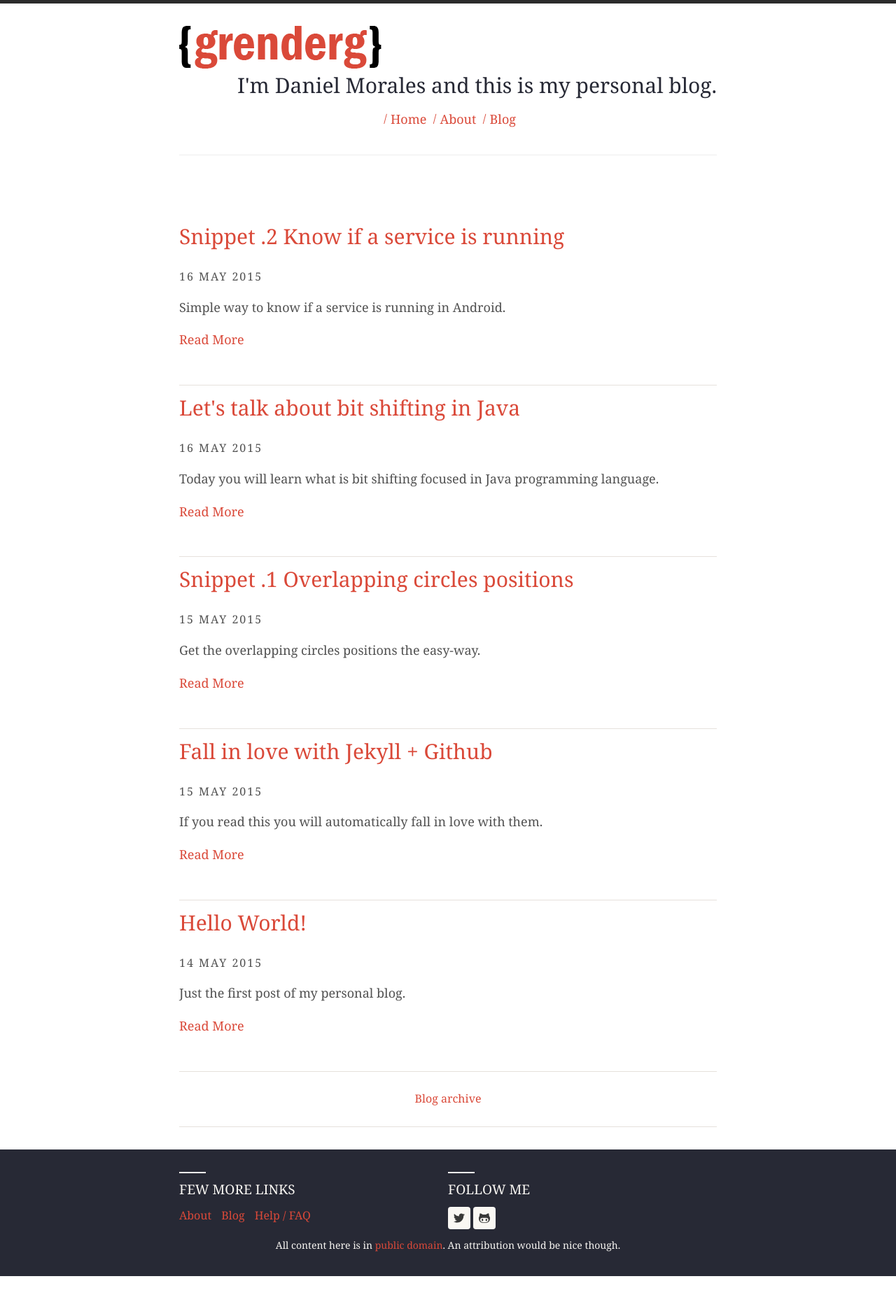
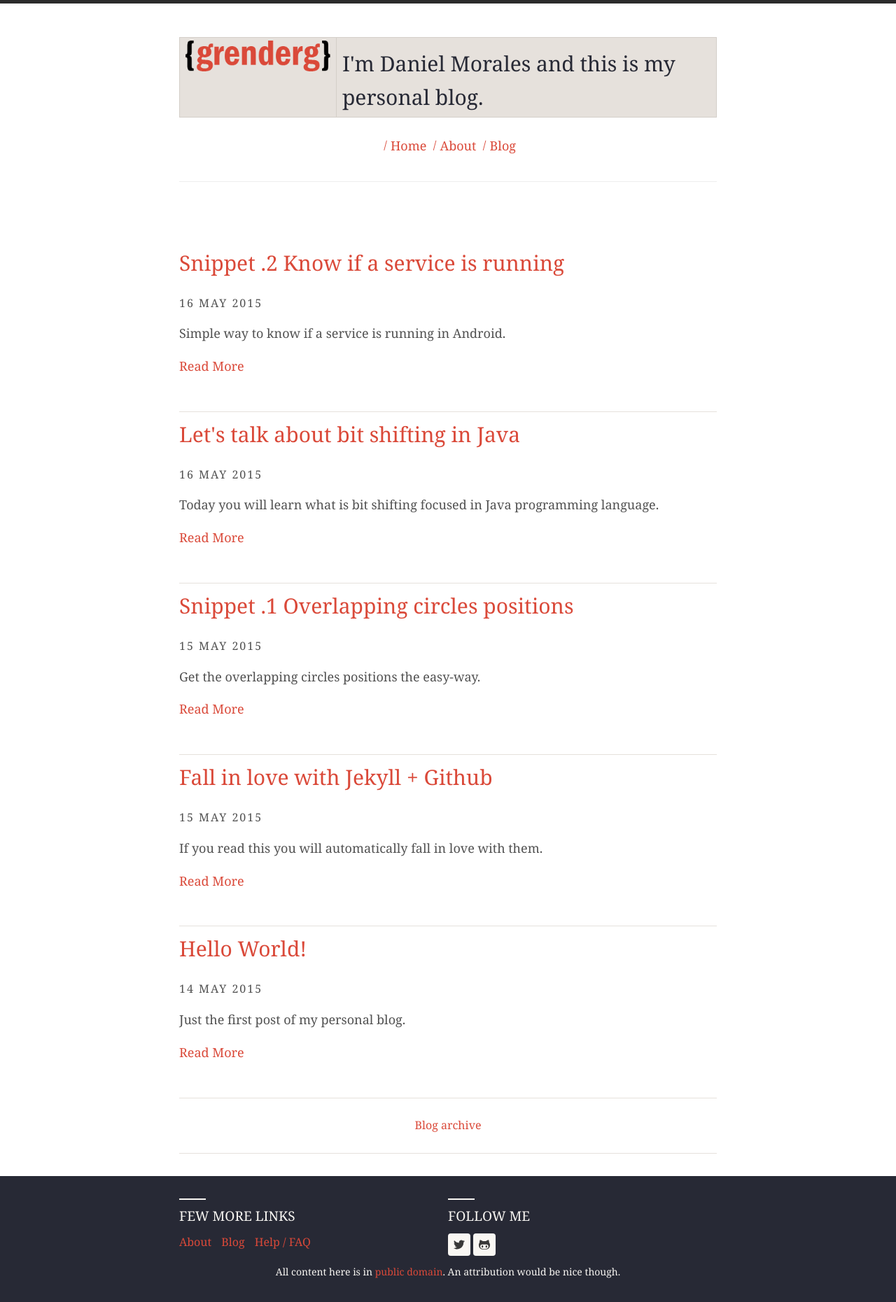
Before and after one commit to GrenderG/grenderg.github.io, a Jekyll site: the page built from index.html, in a window 1280 px wide. Shown: the whole page at 70% size. Built offline with Jekyll 4.4.1, drawn with Linux system fonts in a browser that asks for light colours; nearby versions of some CDN libraries; before the commit the page ends 1824 px from its top, so only the background shows below that.

```diff
--- a/_layouts/default.html
+++ b/_layouts/default.html
@@ -27,8 +27,12 @@
         <header class="main-header">
             <div class="wc-container">
                 <!--<h1><a href="{{ site.baseurl }}/">{{ site.harmony.name }}</a></h1>-->
-				<a href="{{ site.baseurl }}/"><img src="/assets/image/logo.png"></a>
-                <h3 align="right">{{ site.harmony.description }}</h3>
+				<table>
+					<tr>
+						<td>				<a href="{{ site.baseurl }}/"><img src="/assets/image/logo.png"></a></td>
+						<td>                <h3>{{ site.harmony.description }}</h3></td>
+					</tr>
+				</table>
                 {% include header-links.html %}
 			<hr/>
             </div>
```
